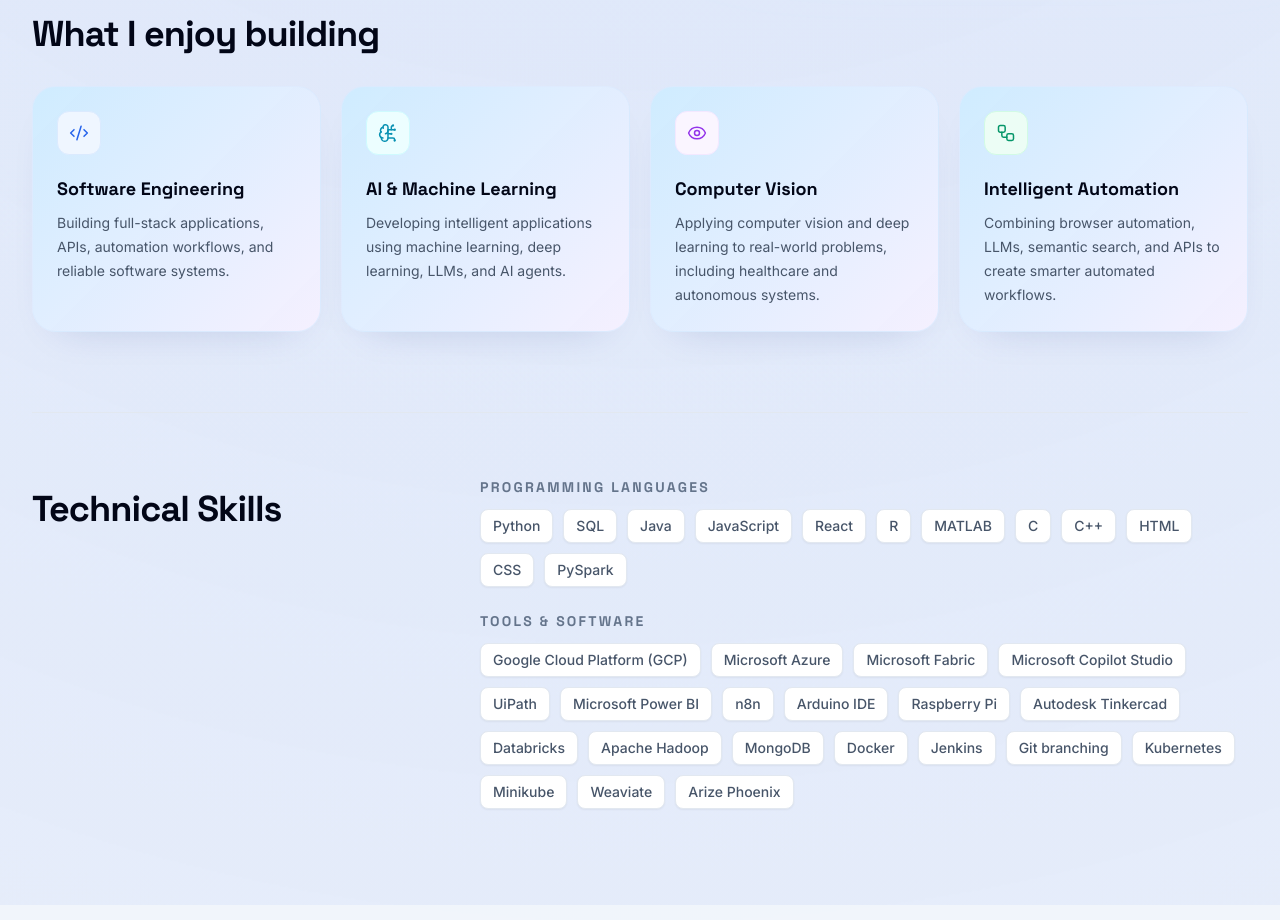
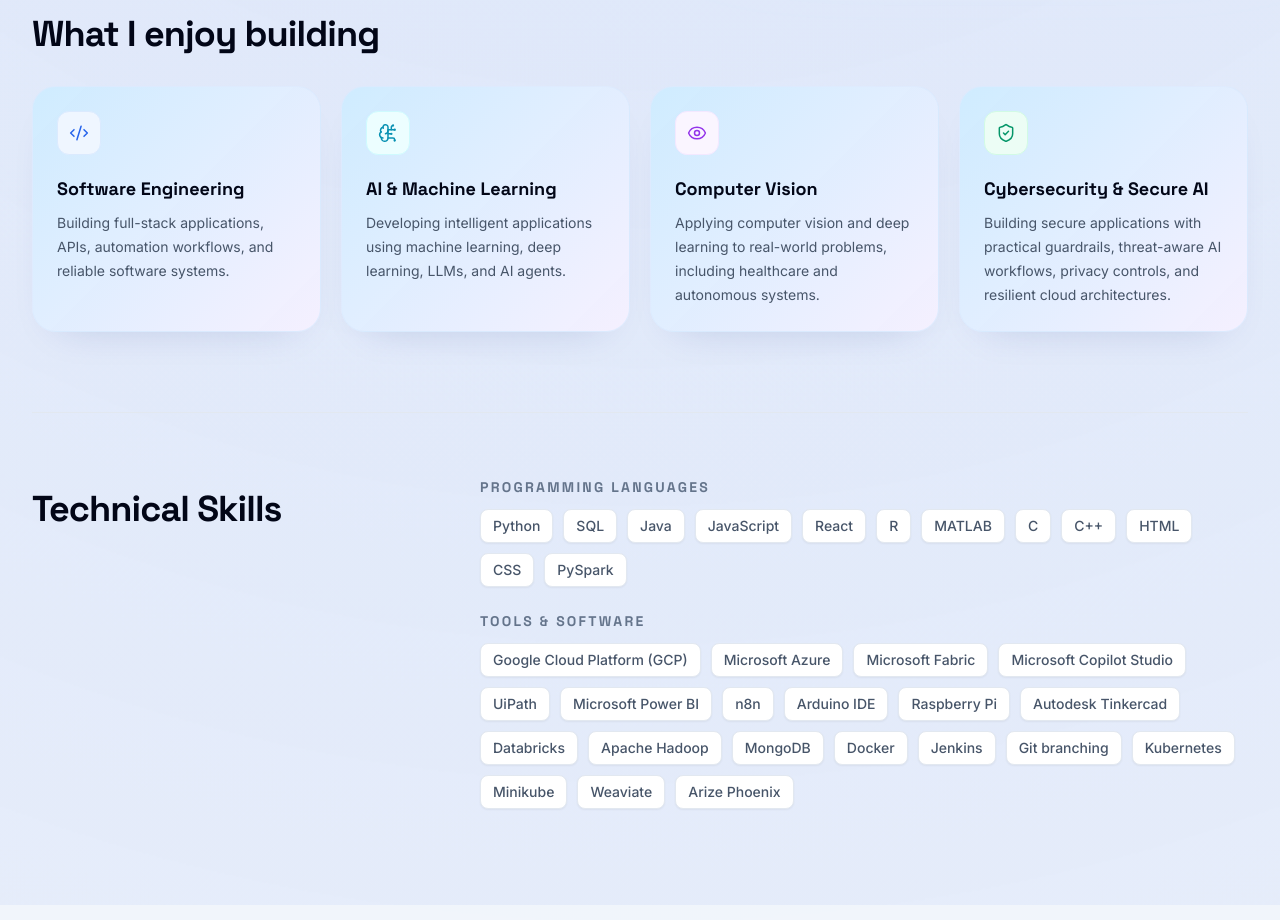
Before and after one commit to HarshithaDA/HarshithaDA.github.io, a React (Vite) app: page / in a window 1280 px wide. Shown: the part 907-1827 px from the top of the page. Built offline with nearby package versions, Linux system fonts and the light colour scheme.

Commit message:
Make portfolio focus security-oriented
Co-authored-by: Copilot <223556219+Copilot@users.noreply.github.com>

```diff
--- a/src/App.tsx
+++ b/src/App.tsx
@@ -4,7 +4,7 @@ import { FaLinkedinIn, FaGithub } from 'react-icons/fa'
 import {
   BrainCircuit,
   Eye,
-  Workflow,
+  ShieldCheck,
   Code2,
 } from 'lucide-react'
 
@@ -423,20 +423,20 @@ function App() {
               </div>
 
 
-              {/* Automation */}
+              {/* Cybersecurity */}
               <div className="section-card group p-6 transition-all duration-300 hover:-translate-y-1 hover:border-emerald-200 hover:shadow-lg hover:shadow-emerald-100/50">
 
                 <div className="flex h-11 w-11 items-center justify-center rounded-xl border border-emerald-100 bg-emerald-50 text-emerald-600 transition-all duration-300 group-hover:border-emerald-200 group-hover:bg-emerald-100 group-hover:text-emerald-700">
-                  <Workflow className="h-5 w-5" strokeWidth={1.8} />
+                  <ShieldCheck className="h-5 w-5" strokeWidth={1.8} />
                 </div>
 
                 <h3 className="mt-5 text-lg font-semibold text-slate-950">
-                  Intelligent Automation
+                  Cybersecurity & Secure AI
                 </h3>
 
                 <p className="mt-2 text-sm leading-6 text-slate-600">
-                  Combining browser automation, LLMs, semantic search, and APIs to
-                  create smarter automated workflows.
+                  Building secure applications with practical guardrails, threat-aware
+                  AI workflows, privacy controls, and resilient cloud architectures.
                 </p>
 
               </div>
```
